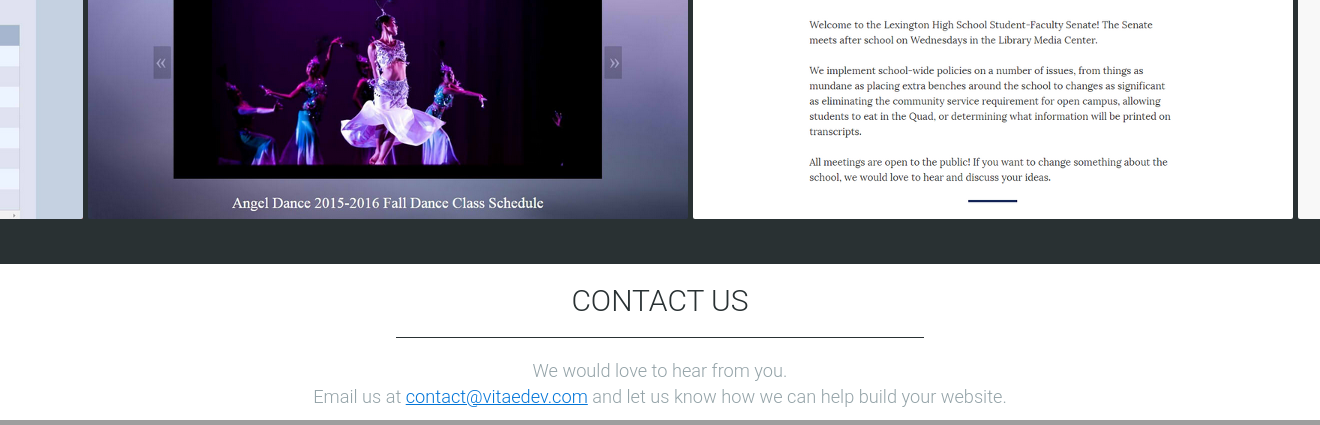
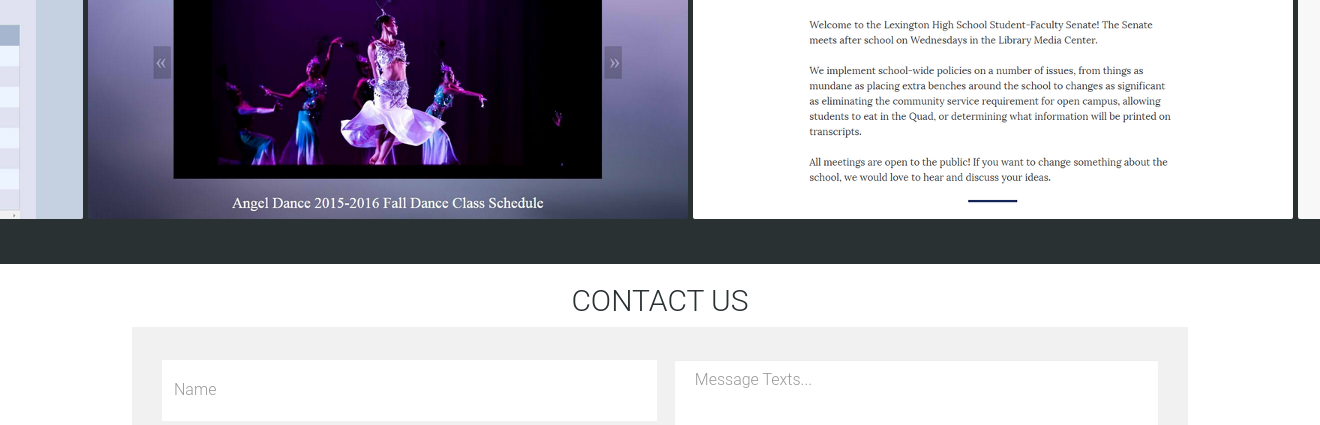
Before and after one commit to vitaedev/vitaedev.github.io, a PHP site: page / in a window 1320 px wide; the page is wider, and only the part inside the window is pictured. Shown: the part 1618-2043 px from the top of that part. Run offline with PHP 8.4, Linux system fonts and the light colour scheme; some libraries are stand-ins or nearby versions; some web fonts are replaced; grey boxes are pictures that could not be loaded.

Commit message:
added contact form

```diff
--- a/css/main.css
+++ b/css/main.css
@@ -431,7 +431,10 @@ footer a{
             padding-left: 40px;
             padding-right: 40px;
     }
-
+    .contact-form{
+      max-width:80%;
+      margin:auto;
+    }
 }
 
 @media (max-width: 480px) {
@@ -614,6 +617,68 @@ footer a{
     margin: 0 auto;
     text-align: center;
 }
+
+
+
+/*Contact*/
+
+.contact-box{
+  background-image: url("../images/contact-logo.png");
+    background-repeat: no-repeat;
+    background-position: 65%;
+    background-size: 10em;
+}
+.single_contact_info{
+padding-bottom: 21px;
+}
+.single_contact_info h2{
+text-transform: uppercase;
+color: #3d3d3d;
+font-size: 18px;
+letter-spacing: 3px;
+margin-bottom: 1px;
+}
+.single_contact_info p{
+font-size: 15px;
+color: #3d3d3d;
+}
+
+.contact-form{
+background-color: #f1f1f1;
+padding: 30px;
+}
+.contact-form .form-control{
+height: 43px;
+border-radius: 0px;
+margin-bottom: 20px;
+background-color:#fff;
+border: 0px solid #fff;
+padding-left: 12px;
+}
+.contact-form #message{
+  height: 151px;
+}
+.form_submit{
+width: 100%;
+background: #f73b56;
+border-radius: 0px;
+color: #fff;
+padding-top: 13px;
+padding-bottom: 10px;
+transition: all 1s;
+}
+
+
+.work-with {
+padding-bottom: 60px;
+padding-top: 10px;
+}
+.work-with h3{
+  font-size: 14px;
+  color: #636363;
+  text-transform: uppercase;
+}
+
 
 
 /*----------Navbar stuff----------*/
--- a/index.html
+++ b/index.html
@@ -164,12 +164,38 @@
     </main>
     <div id = contact>
      <h2 class="contactHeader">CONTACT US</h2>
-        <hr class="headerline">
+        <!-- <hr class="headerline">
         <div class="contactText">
             <p style="font-size:130%"> We would love to hear from you.
                 <br/> Email us at <a href="mailto:contact@vitaedev.com" style="text-decoration:underline">contact@vitaedev.com</a> and let us know how we can help build your website. </p>
+        </div> -->
+
+    <!-- <div class="container"> -->
+        <form class="contact-form" action="">
+            <div class="row">
+                <div class="col-md-6">
+                    <input type="text" class="form-control" id="name" placeholder="Name">
+                    <input type="email" class="form-control" id="email" placeholder="Email">
+                    <input type="text" class="form-control" id="subject" placeholder="Subject">
+                </div>
+                <div class="col-md-6">
+                    <textarea class="form-control" id="message" rows="25" cols="10" placeholder="  Message Texts..."></textarea>
+                    <button type="button" class="btn btn-default submit-btn form_submit">SEND MESSAGE</button>
+                </div>
+            </div>
+        </form>
+    <!-- </div> -->
+    <!-- <div class="container"> -->
+        <div class="row">
+            <div class="col-md-12 text-center">
+                <div class="work-with   wow fadeInUp animated">
+                    <h3>looking forward to hearing from you!</h3>
+                </div>
+            </div>
         </div>
+    <!-- </div> -->
     </div>
+
     <footer id="footer">
         <p style = "white-space: pre;"><a href = "#explore">ABOUT</a>    |    <a href = "#pastWork">PAST WORK</a>    |    <a href = "learningPages.html">LEARN</a></p>
 
```
